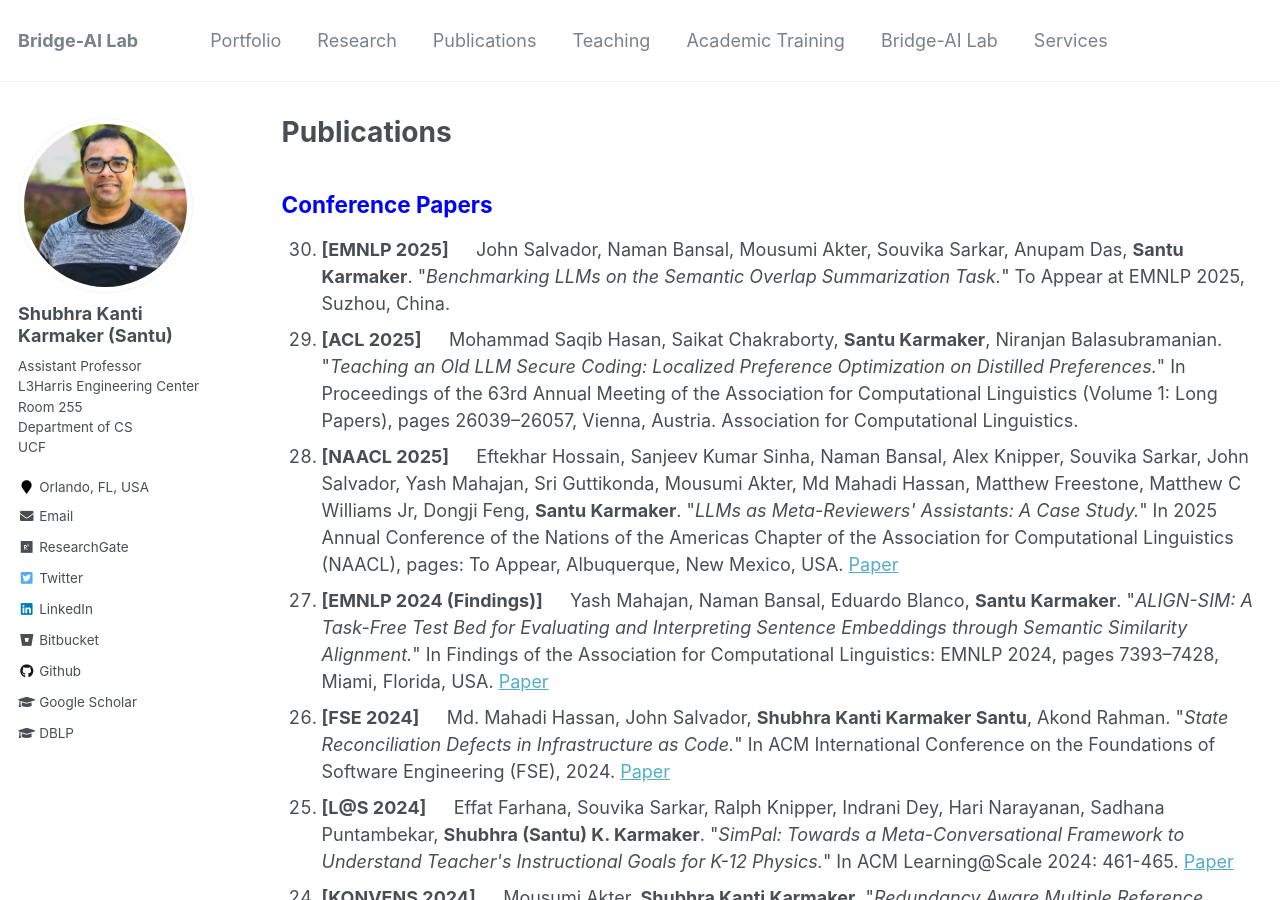
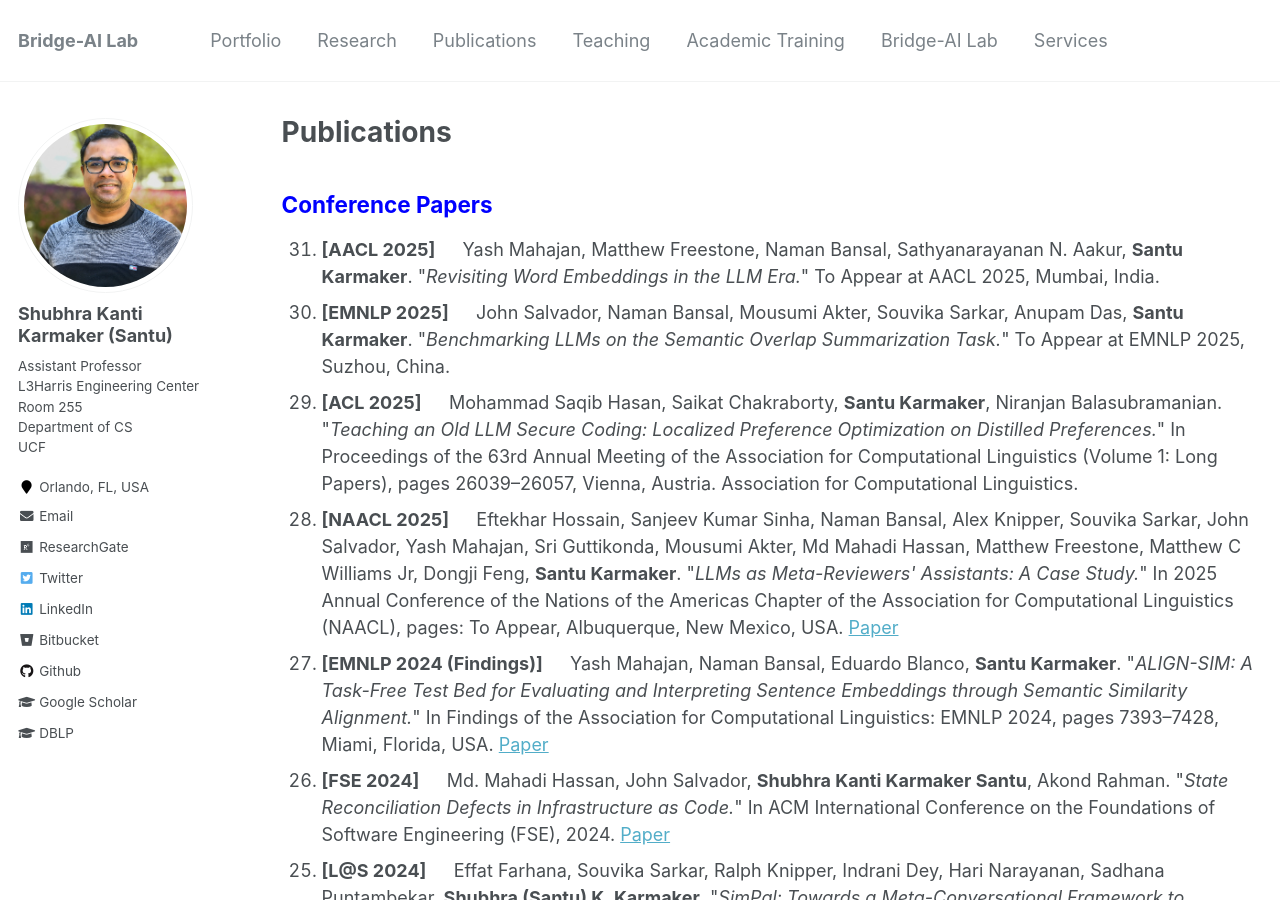
Before and after one commit to karmake2/karmake2.github.io, a Jekyll site: the page built from _pages/publications.md, in a window 1280 px wide and 900 px high. Built offline with Jekyll 4.4.1, drawn with Linux system fonts in a browser that asks for light colours.

Commit message:
Update publications.md

```diff
--- a/_pages/publications.md
+++ b/_pages/publications.md
@@ -13,6 +13,8 @@ author_profile: true
 
 ## <span style="color:blue">Conference Papers</span>
 <ol reversed>
+
+<li> <b>[AACL 2025] &emsp;</b> Yash Mahajan, Matthew Freestone, Naman Bansal, Sathyanarayanan N. Aakur, <b>Santu Karmaker</b>. "<i>Revisiting Word Embeddings in the LLM Era.</i>" To Appear at AACL 2025, Mumbai, India.</li>
 
 <li> <b>[EMNLP 2025] &emsp;</b> John Salvador, Naman Bansal, Mousumi Akter, Souvika Sarkar, Anupam Das, <b>Santu Karmaker</b>. "<i>Benchmarking LLMs on the Semantic Overlap Summarization Task.</i>" To Appear at EMNLP 2025, Suzhou, China.</li>
 
```
